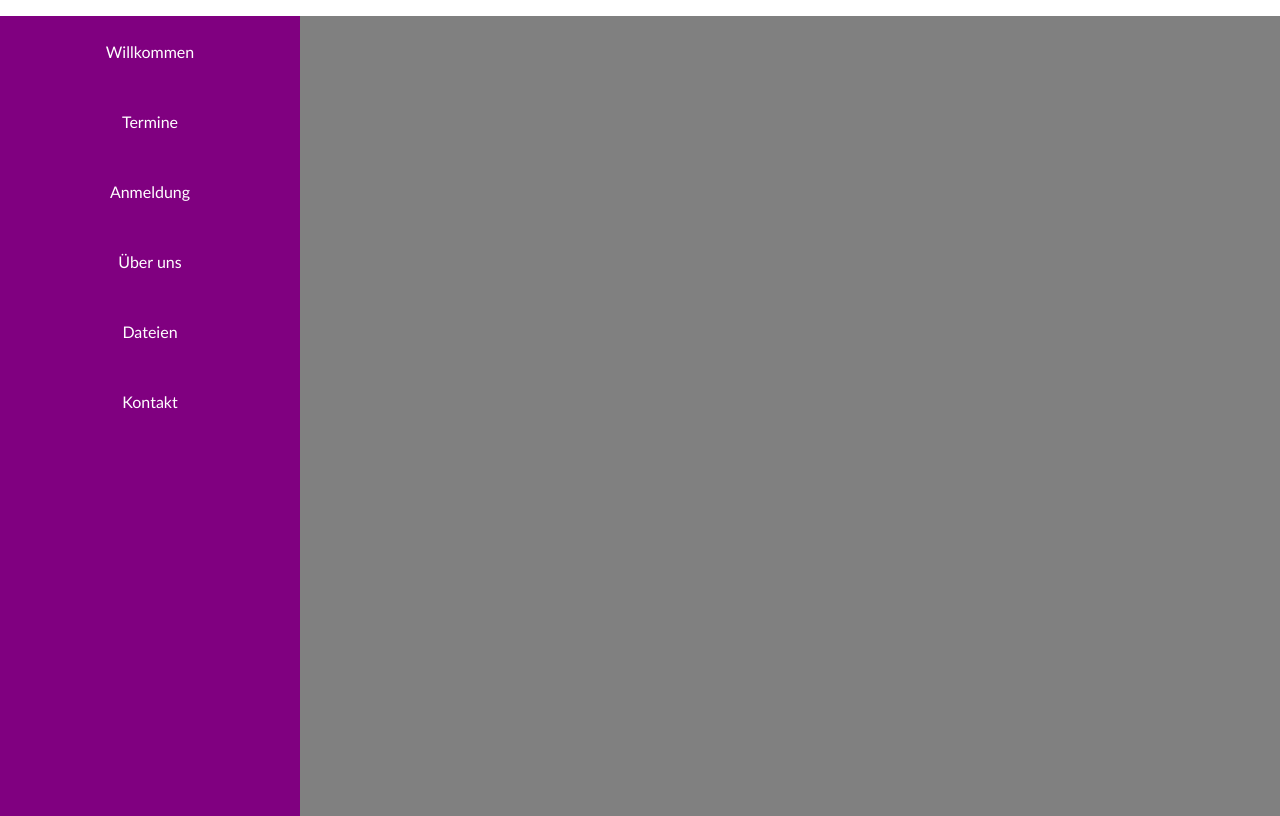
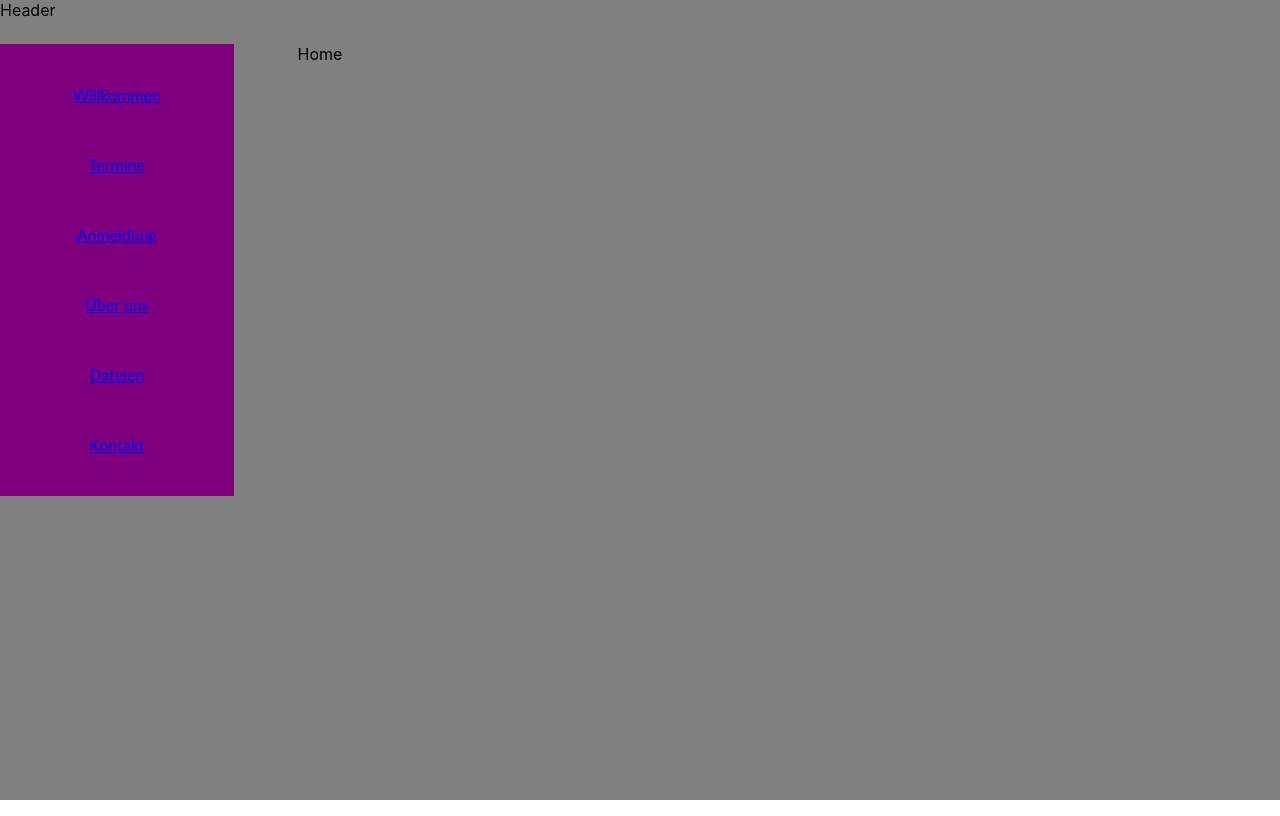
Before and after one commit to Verena-27/Unicorn-Code-Website, a React (Create React App) app in the folder reactunicorn/: page /home in a window 1280 px wide. Built offline with nearby package versions, Linux system fonts and the light colour scheme.

Commit message:
added grid layout

```diff
--- a/reactunicorn/package.json
+++ b/reactunicorn/package.json
@@ -9,6 +9,7 @@
     "react": "^18.2.0",
     "react-bootstrap": "^2.9.1",
     "react-dom": "^18.2.0",
+    "react-router-dom": "^6.18.0",
     "react-scripts": "5.0.1",
     "web-vitals": "^2.1.4"
   },
--- a/reactunicorn/src/App.css
+++ b/reactunicorn/src/App.css
@@ -1,7 +1,17 @@
 .App {
   width:100vw;
   height:100vh;
+  padding:0;
   background-color: grey;
+}
+
+.grid-container{
+  display:grid;
+  gap: 5%;
+  grid-template-areas:
+  'header header header header header header'
+  'menu main main main main main'
+  'menu footer footer footer footer footer';
 }
 
 .App-logo {
@@ -10,9 +20,8 @@
 }
 
 .Sidebar{
-  height: 100%;
-  width: 300px;
   background-color: purple;
+  grid-area: menu;
 }
 
 .SidebarList{
@@ -42,6 +51,18 @@
 .SidebarList#active{
   background-color: darkmagenta;
 }
+
+.home{
+  float:right;
+  width:70%;
+  grid-area: main;
+}
+
+.header{
+  grid-area:header;
+  height: 10%;
+}
+
 
 
 
--- a/reactunicorn/src/App.js
+++ b/reactunicorn/src/App.js
@@ -1,12 +1,24 @@
-
 import './App.css';
 import Sidebar from './components/Sidebar';
+import { Routes, Route, BrowserRouter} from 'react-router-dom';
+import Home from './pages/Home';
+import Header from './pages/Header';
 
 function App() {
   return (
-    <div className= "App">
-      <Sidebar></Sidebar>
+
+    <BrowserRouter>
+      <div className= "App">
+        <div className="grid-container">
+          <Header></Header>
+          <Sidebar></Sidebar>
+          <Routes>
+            <Route path="/home" element={<Home></Home>}></Route>
+          </Routes>
+        </div>
     </div>
+
+    </BrowserRouter>
   );
 }
 
--- a/reactunicorn/src/components/SideBarData.js
+++ b/reactunicorn/src/components/SideBarData.js
@@ -1,5 +1,3 @@
-import React from "react";
-
 
 export const SideBarData = [
     {
--- a/reactunicorn/src/components/Sidebar.jsx
+++ b/reactunicorn/src/components/Sidebar.jsx
@@ -1,8 +1,11 @@
 
 import '../App.css';
 import React from "react";
+import { NavLink } from 'react-router-dom';
 import { SideBarData } from './SideBarData';
 
+//id={window.location.pathname == val.link ? "active": ""}
+//onClick={() => {window.location.pathname = val.link}}
 function Sidebar(){
     return(
         <div className="Sidebar">
@@ -11,10 +14,8 @@ function Sidebar(){
                     return(
                         <li
                         key={key}
-                        className="row"
-                        id={window.location.pathname == val.link ? "active": ""}
-                        onClick={() => {window.location.pathname = val.link}}>
-                            <div>{val.title}</div>
+                        className="row" >
+                            <NavLink to={val.link}>{val.title}</NavLink>
                         </li>
                     )
                 })}
--- /dev/null
+++ b/reactunicorn/src/pages/Header.jsx
@@ -0,0 +1,33 @@
+import React from "react";
+
+function Header(){
+    return(
+        <div className="header">
+            Header
+
+        </div>
+    );
+}
+
+export default Header;
+
+/*<div class="header">
+            <div class="flex-container-top">
+                <div class="animation-container">
+                    <div class="header-container">
+                        <!--<img class="logo2" src="img/rainbow_scroll.png" alt="UnicornsLogo"> altes Logo-->
+                        <img class="logo2" src="img/UnicornLogo/unicornonly.png" alt="UnicornsLogo">
+                    </div>
+                </div>
+
+                <div class="header-container">
+                    <!--<img class="logo1" src="img/unicorn_plain.png" alt="UnicornsLogo">-->
+                    <img class="logo1" src="img/UnicornLogo/unicornonly.png" alt="UnicornsLogo">
+                </div>
+                <div class="header-container">
+                    <!--<img class="font" src="img/Logo_Font.png" alt="UnicornsFont"> -->
+                    <img class="font" src="img/UnicornLogo/fontonly.png" alt="UnicornsFont">
+
+                </div>
+
+            </div>*/
--- /dev/null
+++ b/reactunicorn/src/pages/Home.jsx
@@ -0,0 +1,11 @@
+
+import '../App.css';
+import React from "react";
+
+function Home(){
+    return(
+        <div className="home">Home</div>
+    );
+}
+
+export default Home;
```
Also changed, not shown: 1 other file (tests, documents, lock files or other folders).
